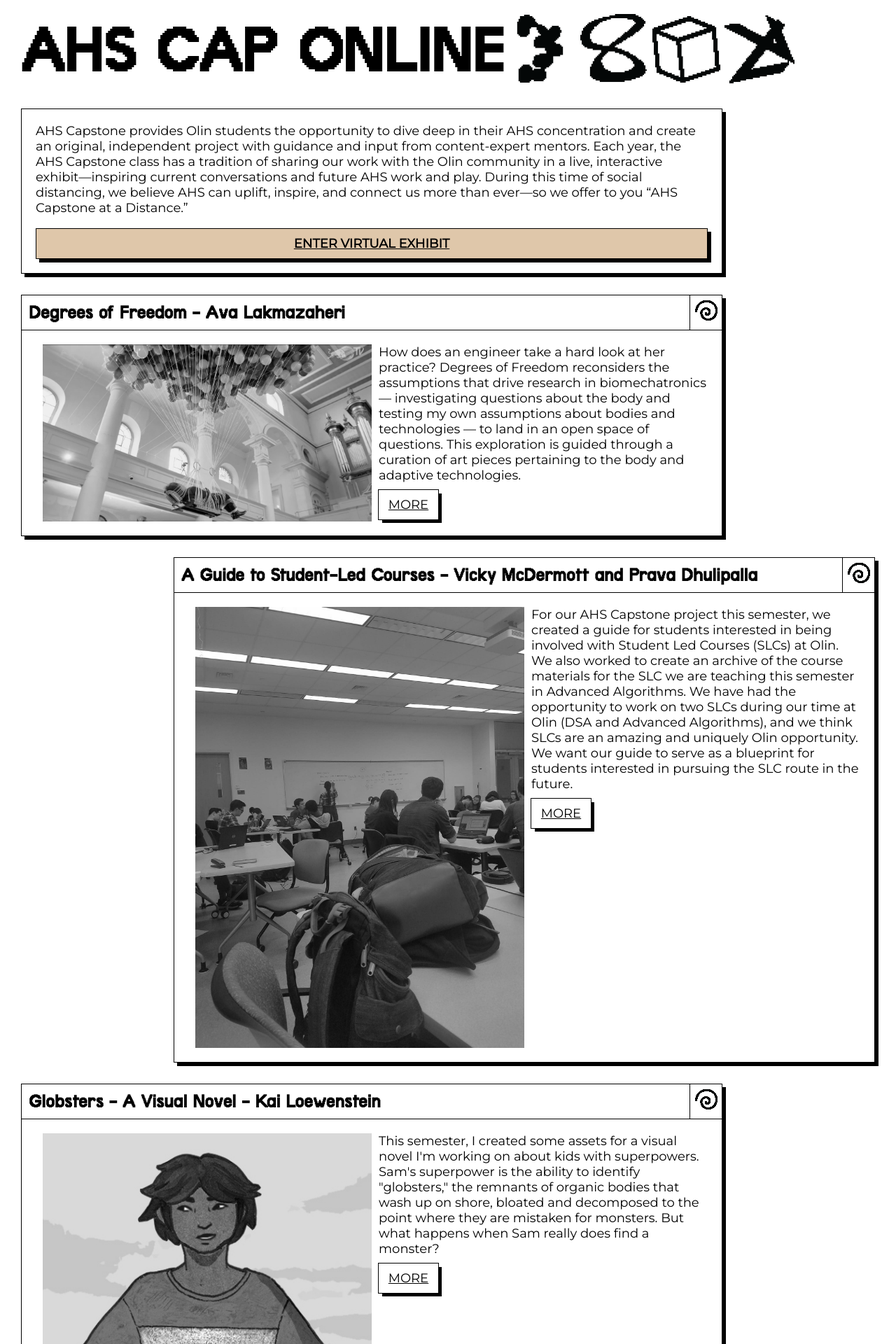
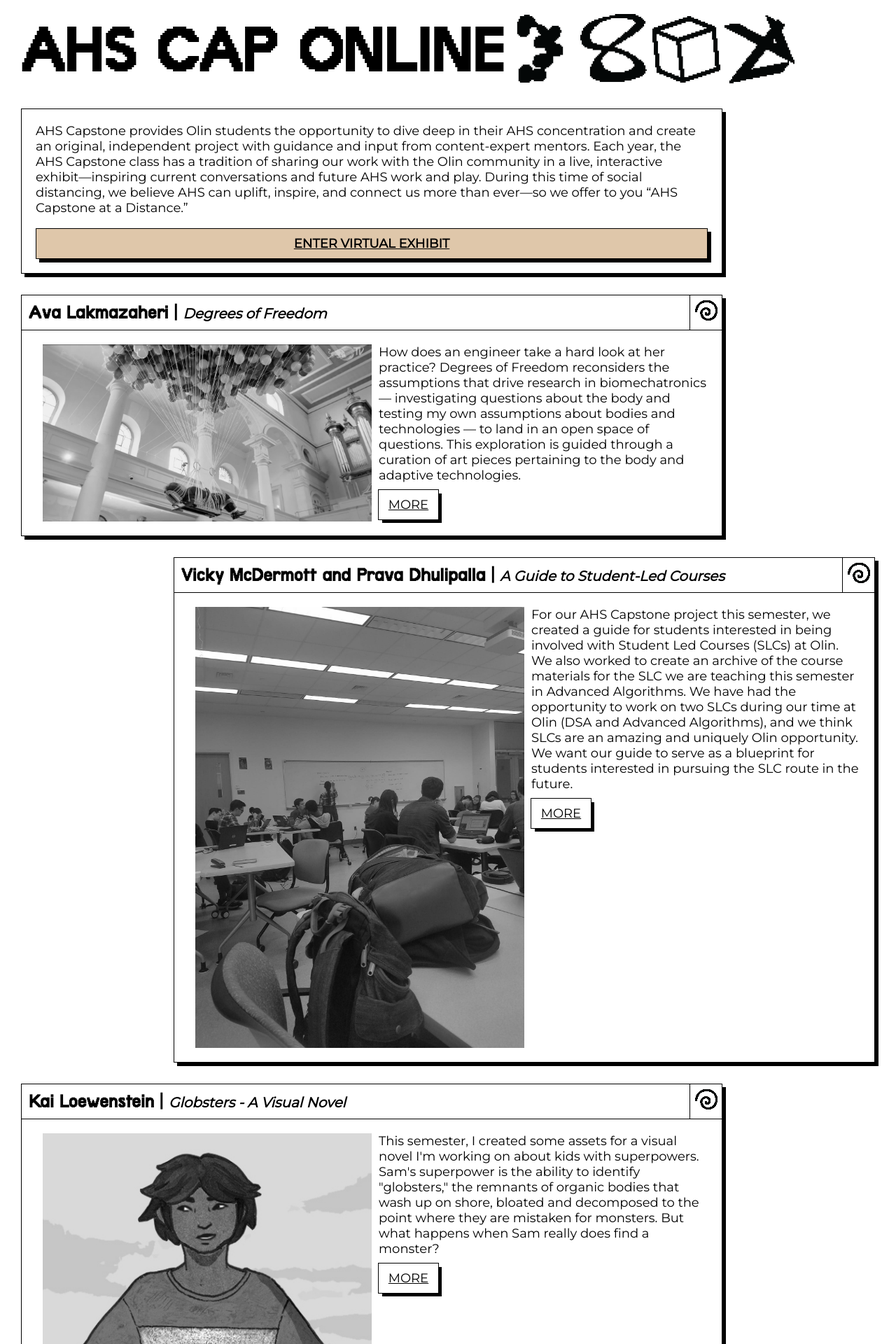
Before and after one commit to olin/ahs-capstone-exhibit, a Jekyll site: the page built from index.md, in a window 1280 px wide. Shown: the top 1920 px of the page at 70% size. Built offline with Jekyll 4.4.1, drawn with Linux system fonts in a browser that asks for light colours; some of the changed text lies outside the part shown.

Commit message:
Adding new content.

```diff
--- a/_layouts/home.html
+++ b/_layouts/home.html
@@ -19,8 +19,8 @@ layout: default
     {% endif %}
 
     <div class={{wrapper_class}}>
-        <div class="Project__title">
-            <h3>{{project.title}} - {{project.author}}</h3>
+        <div class="Project__head">
+            <h3>{{project.author}} | <i class="Project__title">{{project.title}}</i> </h3>
             <div class="Project__button">
                 <img class="Project__spiral" src="assets/spiral.png" />
             </div>
--- a/assets/css/main.scss
+++ b/assets/css/main.scss
@@ -113,11 +113,16 @@ h3 {
     box-shadow: 5px 5px 0px 0px rgba(0,0,0,1);
 }
 
-.Project__title {
+.Project__head {
     padding: 10px;
     padding-right: 55px;
     position: relative;
     border-bottom: 1px solid black;
+}
+
+.Project__title {
+    font-family: 'Montserrat', sans-serif;
+    font-size: 20px;
 }
 
 .Project__content {
```
Also changed, not shown: _data/projects.yml (+30 -0 lines), assets/red.jpg (added), assets/value.png (added), 2 other files.
